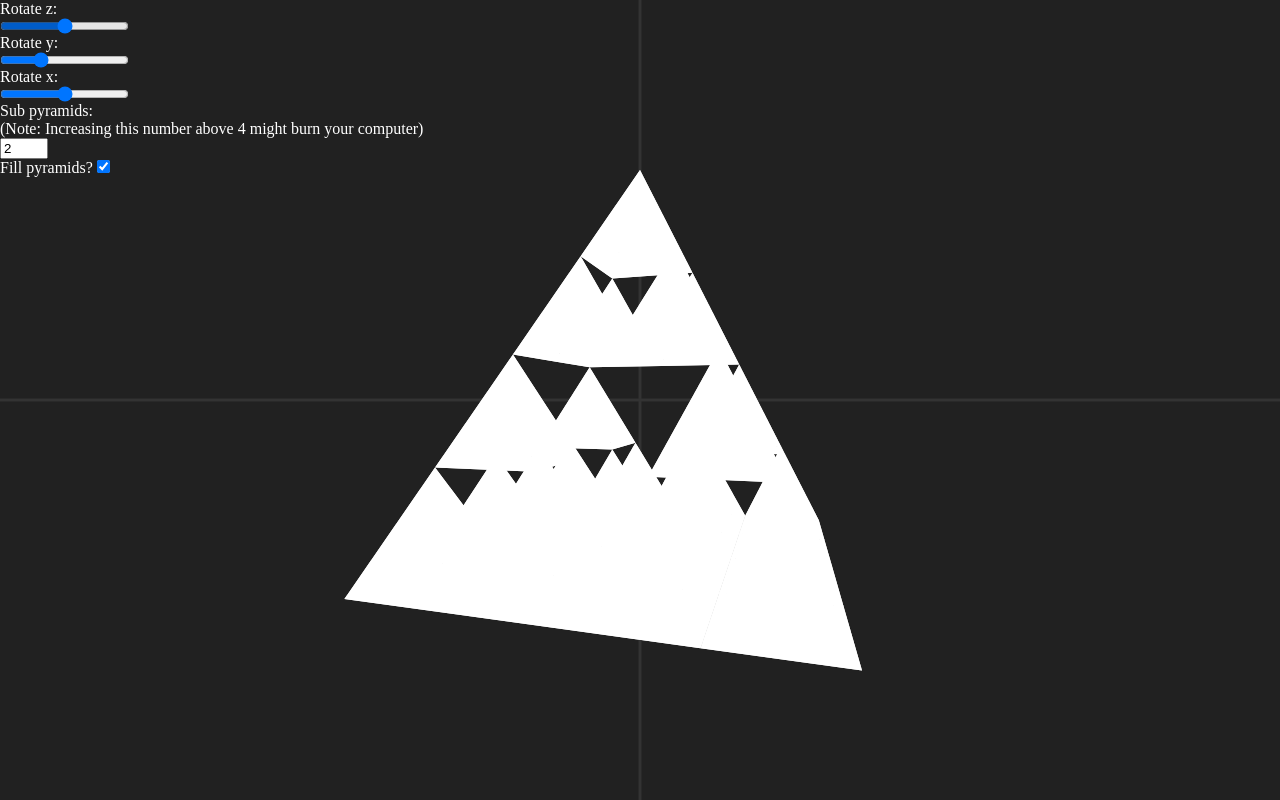
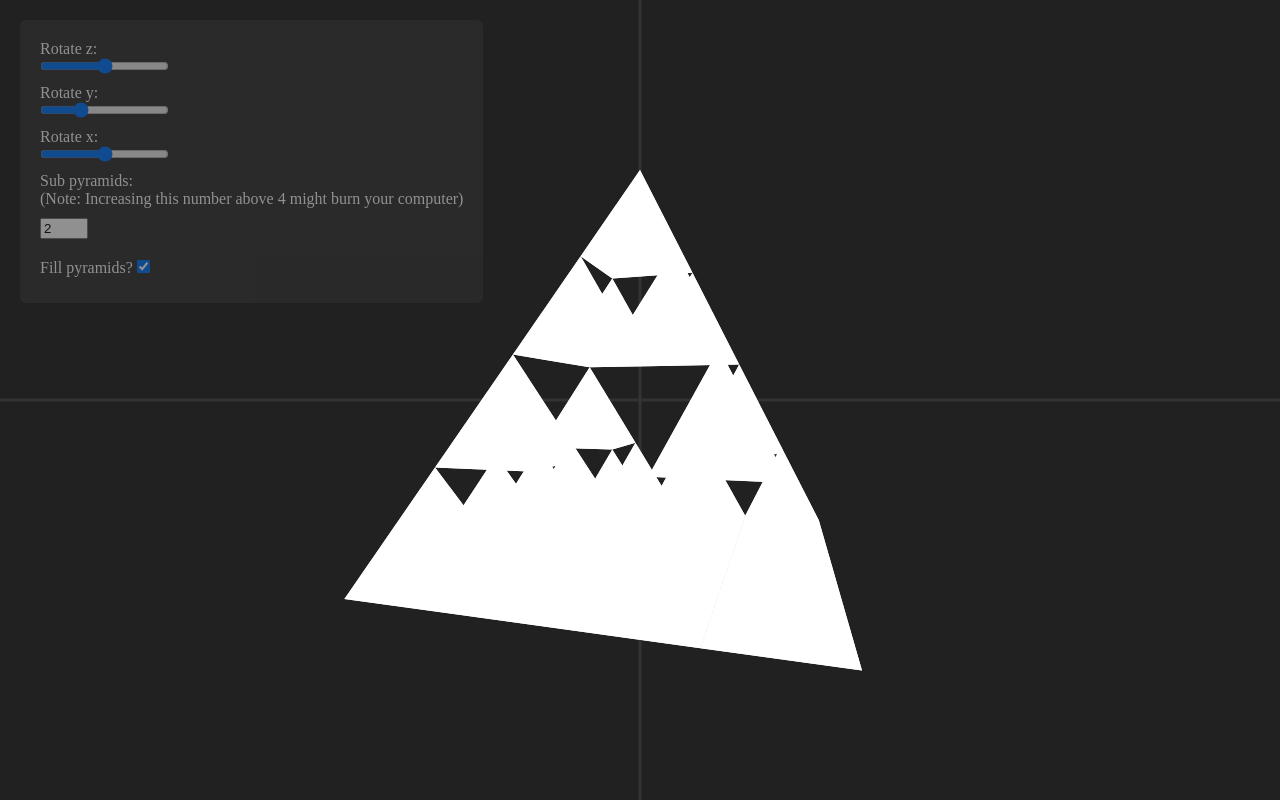
Before and after one commit to meowhib/3DSierpinski, a plain HTML site: page index.html in a window 1280 px wide. Drawn offline with Linux system fonts and the light colour scheme.

Commit message:
Changed some styling

```diff
--- a/style.css
+++ b/style.css
@@ -9,4 +9,23 @@ canvas {
 div {
   color: white;
   position: absolute;
+  left: 20px; top: 20px;
+  background-color: #333333;
+  padding: 20px;
+  border-radius: 6px;
+  opacity: 0.5;
+  transition: .2s;
 }
+
+div:hover {
+  opacity: 1;
+}
+
+input {
+  margin-bottom: 10px;
+}
+
+#subtr {
+  margin-top: 10px;
+  margin-bottom: 20px;
+}
```
